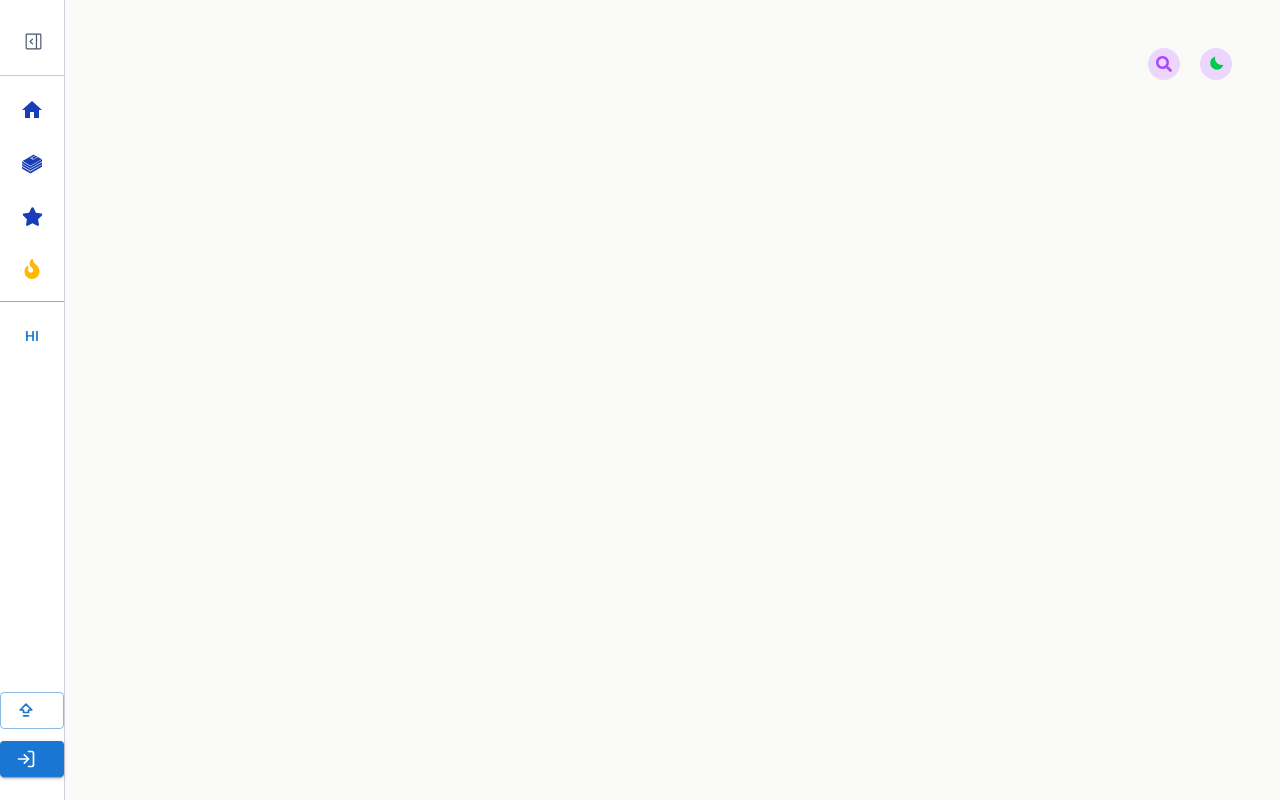
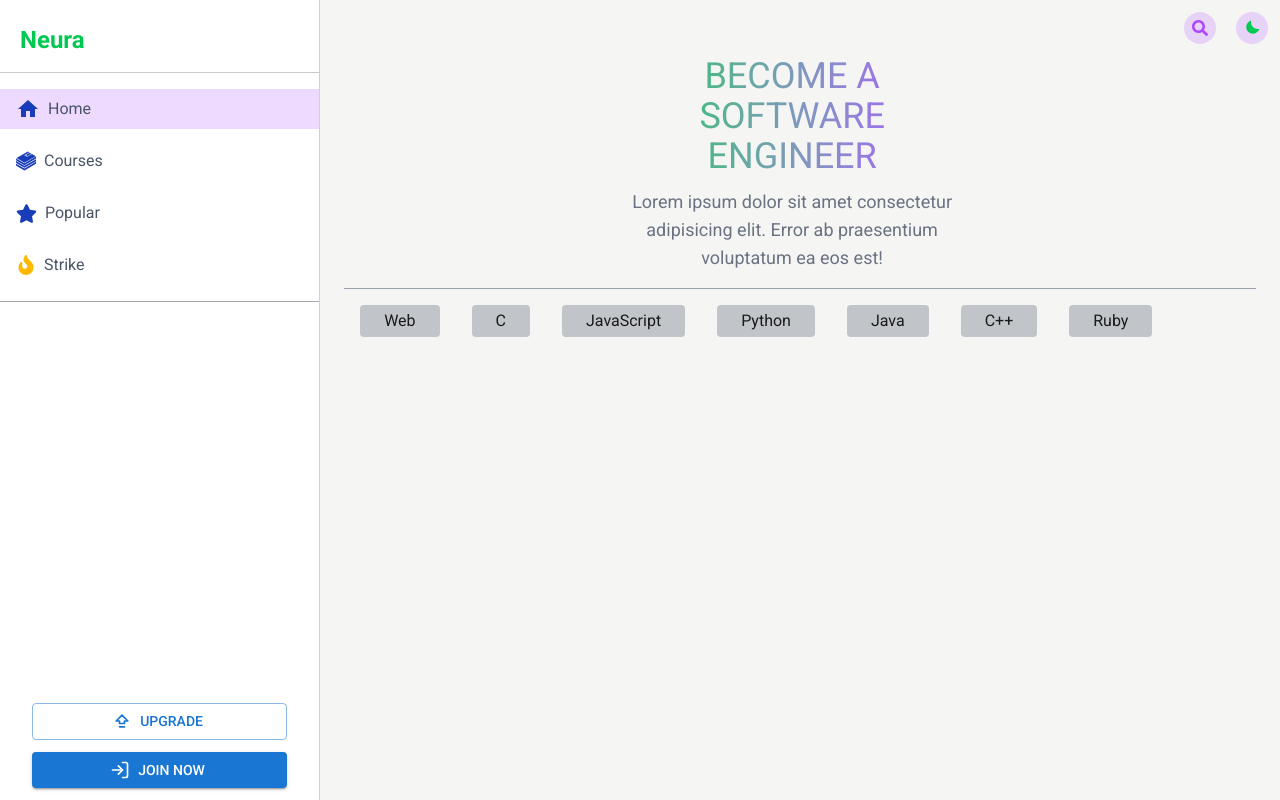
Before and after one commit to dev-mosarof66/AI-TUTOR, a Next.js app: page /courses in a window 1280 px wide. Built offline with nearby package versions, Linux system fonts and the light colour scheme; what @mui/material-nextjs would draw is missing.

Commit message:
working with home screen

```diff
--- /dev/null
+++ b/src/app/courses/layout.tsx
@@ -0,0 +1,75 @@
+"use client";
+import Sidebar from "@/components/custom/sidebar";
+import React, { useEffect, useState } from "react";
+import { FaStar, FaFire } from "react-icons/fa";
+import { SiBookstack } from "react-icons/si";
+import { MdHome } from "react-icons/md";
+import "../../css/sidebar.css";
+import { useAppDispatch, useAppSelector } from "../hooks";
+import { changeTheme } from "@/features/theme/themeSlice";
+import Header from "@/components/custom/CourseHeader";
+import Search from "@/components/custom/Search";
+
+interface Type {
+  children: React.ReactNode;
+}
+
+const Items = [
+  {
+    id: 1,
+    name: "Home",
+    Icon: () => <MdHome size={24} />,
+    link: "/courses",
+  },
+  {
+    id: 2,
+    name: "Courses",
+    Icon: () => <SiBookstack size={20} />,
+    link: "/courses/all",
+  },
+  {
+    id: 3,
+    name: "Popular",
+    Icon: () => <FaStar size={21} />,
+    link: "/courses/popular",
+  },
+  {
+    id: 4,
+    name: "Strike",
+    Icon: () => <FaFire size={20} />,
+    link: "/courses/strike",
+  },
+];
+
+const CourseLayout = ({ children }: Type) => {
+  const isDarkMode = useAppSelector((state) => state.theme.theme);
+  const [searchMode, setSearchMode] = useState(false);
+  const dispatch = useAppDispatch();
+  console.log("isDarkMode in course", isDarkMode);
+  useEffect(() => {
+    const load = localStorage.getItem("p_xyz");
+    const theme = load ? JSON.parse(load) : null;
+    dispatch(changeTheme(theme));
+  }, []);
+  return (
+    <div
+      className={`w-full h-screen flex  ${
+        !isDarkMode ? "bg-stone-100" : " bg-gray-800"
+      }`}
+    >
+      <Sidebar items={Items} isDarkMode={isDarkMode} />
+
+      <div className="w-[95%] mx-auto sm:w-[90%] h-screen ">
+        <Header setSearchMode={setSearchMode} />
+        <div className="w-full h-[85vh] overflow-y-scroll scrollbar-hidden">
+          {children}
+        </div>
+      </div>
+      {searchMode && (
+        <Search setSearchMode={setSearchMode} isDarkMode={isDarkMode} />
+      )}
+    </div>
+  );
+};
+
+export default CourseLayout;
--- a/src/app/courses/page.tsx
+++ b/src/app/courses/page.tsx
@@ -1,38 +1,11 @@
 "use client";
-import Sidebar from "@/components/custom/sidebar";
 import React, { useEffect } from "react";
-import { FaStar, FaFire } from "react-icons/fa";
-import { SiBookstack } from "react-icons/si";
-import { MdHome } from "react-icons/md";
 import "../../css/sidebar.css";
-import CourseContent from "@/components/custom/CourseContent";
 import { useAppDispatch, useAppSelector } from "../hooks";
 import { changeTheme } from "@/features/theme/themeSlice";
+import CourseContent from "@/components/custom/CourseContent";
 
-const Items = [
-  {
-    id: 1,
-    name: "Home",
-    Icon: () => <MdHome size={24} />,
-  },
-  {
-    id: 2,
-    name: "Courses",
-    Icon: () => <SiBookstack size={20} />,
-  },
-  {
-    id: 3,
-    name: "Popular",
-    Icon: () => <FaStar size={21} />,
-  },
-  {
-    id: 4,
-    name: "Strike",
-    Icon: () => <FaFire size={20} />,
-  },
-];
-
-const Course = () => {
+const Courses = () => {
   const isDarkMode = useAppSelector((state) => state.theme.theme);
   const dispatch = useAppDispatch();
   console.log("isDarkMode in course", isDarkMode);
@@ -43,16 +16,33 @@ const Course = () => {
   }, []);
   return (
     <div
-      className={`w-full h-screen flex items-center ${
-        !isDarkMode ? "bg-stone-50" : " bg-gray-800"
-      }`}
+      className={`w-[95%] mx-auto  flex flex-col`}
     >
-      <Sidebar items={Items} isDarkMode={isDarkMode} />
-      {/*sidebar placeholder  */}
-      <div className="w-16 sm:w-18" />
+      <div className="w-full max-w-4xl flex flex-col items-center gap-3">
+        <h1
+          className={`text-xl xs:text-3xl sm:text-4xl xs:w-xs text-center ${
+            isDarkMode
+              ? "bg-gradient-to-br from-green-500 to-purple-500 bg-clip-text text-transparent"
+              : "bg-gradient-to-r from-green-500 to-purple-500 bg-clip-text text-transparent"
+          }`}
+        >
+          BECOME A SOFTWARE ENGINEER
+        </h1>
+        <p
+          className={`w-full xs:w-sm text-center text-xs xs:text-base sm:text-lg ${
+            isDarkMode ? "text-gray-500" : "text-gray-500"
+          }`}
+        >
+          Lorem ipsum dolor sit amet consectetur adipisicing elit. Error ab
+          praesentium voluptatum ea eos est!
+        </p>
+      </div>
+      {/* divider  */}
+      <div className={`w-full bg-gray-400 h-[1px] my-4`}></div>
+      {/* courses  */}
       <CourseContent />
     </div>
   );
 };
 
-export default Course;
+export default Courses;
--- a/src/components/custom/CourseContent.tsx
+++ b/src/components/custom/CourseContent.tsx
@@ -1,19 +1,56 @@
 "use client";
-import React, { useState } from "react";
-import "../../css/sidebar.css";
-import CourseHeader from "./CourseHeader";
-import Search from "./Search";
 import { useAppSelector } from "@/app/hooks";
+import React, { ReactNode } from "react";
+
+const Tabs = [
+  {
+    id: 0,
+    name: "Web",
+  },
+  {
+    id: 1,
+    name: "C",
+  },
+  {
+    id: 2,
+    name: "JavaScript",
+  },
+  {
+    id: 3,
+    name: "Python",
+  },
+  {
+    id: 4,
+    name: "Java",
+  },
+  {
+    id: 5,
+    name: "C++",
+  },
+  {
+    id: 6,
+    name: "Ruby",
+  },
+];
+
+
 
 const CourseContent = () => {
-  const [searchMode, setSearchMode] = useState(false);
-  const isDarkMode = useAppSelector((state)=>state.theme.theme)
-
-
+  const isDarkMode = useAppSelector((state) => state.theme.theme);
   return (
-    <div className="w-full h-screen overflow-y-scroll scrollbar-hidden p-2 xs:p-4">
-      <CourseHeader setSearchMode={setSearchMode} />
-      {searchMode && <Search setSearchMode={setSearchMode} isDarkMode={isDarkMode} />}
+    <div className="w-full">
+      <div className="w-full md:w-[580px] xl:w-full flex items-center overflow-x-scroll">
+        {Tabs.map((tab) => (
+          <div
+            className={`px-6 py-1 rounded-sm ${
+              isDarkMode ? "bg-purple-500/30 text-gray-300" : "bg-gray-600/30"
+            } mx-4 `}
+            key={tab.id}
+          >
+            <h2>{tab.name}</h2>
+          </div>
+        ))}
+      </div>
     </div>
   );
 };
--- a/src/components/custom/CourseHeader.tsx
+++ b/src/components/custom/CourseHeader.tsx
@@ -19,8 +19,8 @@ const CourseHeader = ({ setSearchMode }: CourseHeaderProps) => {
   };
 
   return (
-    <div className="w-full items-center justify-center">
-      <nav className="w-full flex items-center justify-end gap-5 p-3 sm:p-8">
+    <div className="w-full items-center justify-end">
+      <nav className="w-full flex items-center justify-end gap-5 p-3">
         <div
           onClick={() => setSearchMode(true)}
           className="p-2 bg-purple-500/20 hover:bg-purple-500/30 active:ring active:ring-purple-600 rounded-full cursor-pointer transition duration-500 delay-75"
--- a/src/components/custom/sidebar.tsx
+++ b/src/components/custom/sidebar.tsx
@@ -4,10 +4,18 @@ import { Button, Tooltip } from "@mui/material";
 import "../../css/sidebar.css";
 import { GoSidebarExpand, GoSidebarCollapse } from "react-icons/go";
 import { LuLogIn, LuArrowBigUpDash } from "react-icons/lu";
+import { useRouter } from "next/navigation";
+
+interface SidebarItem {
+  id: number;
+  name: string;
+  Icon: React.ElementType;
+  link: string;
+}
 
 interface SidebarProps {
   title?: string;
-  items: { id: number; name: string; Icon: React.ElementType }[];
+  items: SidebarItem[];
   isDarkMode: boolean;
 }
 
@@ -16,15 +24,15 @@ const Sidebar: React.FC<SidebarProps> = ({
   items,
   isDarkMode,
 }) => {
-  const [isOpen, setIsOpen] = useState(false);
-  const [isMobileScreen, setMobileScreen] = useState(false);
+  const router = useRouter();
+  const [isOpen, setIsOpen] = useState(true);
+  const [activeTab, setActiveTab] = useState(1);
   const user = false;
 
   useEffect(() => {
     const resizeWindow = () => {
       if (window.innerWidth < 768) {
         setIsOpen(false);
-        setMobileScreen(true);
       }
     };
 
@@ -37,15 +45,15 @@ const Sidebar: React.FC<SidebarProps> = ({
   }, []);
   return (
     <div
-      className={`${isOpen ? "w-60 sm:w-72 md:w-96" : "w-fit"} ${
-        isMobileScreen ? "absolute z-50" : ""
+      className={`hidden md:block ${
+        isOpen ? "w-64 lg:w-72 xl:w-96" : "w-fit"
       } h-screen  border-r ${
         isDarkMode
           ? "bg-gray-700 text-gray-300 border-r-white/50"
           : "bg-white  text-gray-600 border-r-gray-400/50"
       } transition-all   backdrop-blur-2xl`}
     >
-      <div className="h-screen py-6 transition-all duration-200 delay-75">
+      <div className="h-screen py-6 transition-all duration-200 delay-75 relative">
         {/* header  */}
         <div className="w-full flex items-center justify-between px-2">
           <h1
@@ -57,7 +65,7 @@ const Sidebar: React.FC<SidebarProps> = ({
           </h1>
           <div
             onClick={() => setIsOpen(!isOpen)}
-            className="p-2 pl-4 hover:bg-gray-500/20 active:bg-gray-500/20 rounded-full active:ring-1 ring-purple-500 cursor-pointer transition duration-300 delay-75 group"
+            className="block xl:hidden p-2 pl-4 hover:bg-gray-500/20 active:bg-gray-500/20 rounded-full active:ring-1 ring-purple-500 cursor-pointer transition duration-300 delay-75 group"
           >
             {isOpen ? (
               <Tooltip title="collapse" arrow placement="right">
@@ -87,7 +95,7 @@ const Sidebar: React.FC<SidebarProps> = ({
         <div className="w-full h-[1px] my-4 bg-gray-600/30"></div>
 
         {/* sidebar items goes here  */}
-        <div className="h-[70vh] xs:h-[75vh]  sm:h-[75vh] overflow-y-scroll scrollbar-hidden">
+        <div className="md:h-[70vh] overflow-y-scroll scrollbar-hidden">
           <div
             className={`w-full flex flex-col items-center ${
               isOpen ? "gap-3" : "gap-5"
@@ -98,18 +106,23 @@ const Sidebar: React.FC<SidebarProps> = ({
                 {!isOpen ? (
                   <Button
                     variant="text"
+                    onClick={() => {
+                      setActiveTab(Item.id);
+                      router.push(Item.link);
+                    }}
                     key={index}
-                    className={`w-fit flex items-center gap-2 my-2 py-2 px-0 hover:bg-gray-500/20 active:bg-gray-500/30 active:scale-95 cursor-pointer transition duration-300 delay-75`}
+                    className={`w-fit flex items-center  px-0 }hover:bg-gray-500/20 active:bg-gray-500/30 active:scale-95 cursor-pointer transition duration-300 delay-75`}
                   >
                     <Tooltip title={Item.name} arrow placement="right">
                       <div
-                        className={`${
+                        className={`w-full flex items-center justify-center py-1 ${
                           Item.id === 4
                             ? "text-amber-400"
                             : `${
                                 isDarkMode ? "text-green-500" : "text-blue-800"
                               }`
-                        }`}
+                        } ${activeTab === Item.id ? "bg-purple-500/30" : ""}
+                    `}
                       >
                         <Item.Icon />
                       </div>
@@ -118,7 +131,15 @@ const Sidebar: React.FC<SidebarProps> = ({
                 ) : (
                   <div
                     key={index}
-                    className={`w-full flex items-center gap-2 py-2 px-4 hover:bg-gray-500/20 active:bg-gray-500/30 active:scale-95 cursor-pointer transition duration-300 delay-75`}
+                    onClick={() => {
+                      setActiveTab(Item.id);
+                      router.push(Item.link);
+                    }}
+                    className={`w-full flex items-center gap-2 py-2 px-4 ${
+                      activeTab === Item.id
+                        ? "bg-purple-500/20 hover:bg-purple-500/40 active:bg-purple-500/50 active:scale-95"
+                        : "hover:bg-purple-500/20 active:bg-purple-500/30 active:scale-95"
+                    }  cursor-pointer transition duration-300 delay-75`}
                   >
                     <div
                       className={`${
@@ -136,10 +157,10 @@ const Sidebar: React.FC<SidebarProps> = ({
             ))}
           </div>
           <div className="w-full h-[1px] my-4 bg-gray-600/50"></div>
-          <Button variant="text">HI</Button>
         </div>
 
         {/* profile or login  */}
+        <div className="absolute bottom-3 w-full backdrop-blur-3xl">
           <div className="w-full flex flex-col items-center justify-center gap-3">
             <div className="w-full flex items-center justify-center">
               <Button
@@ -172,6 +193,7 @@ const Sidebar: React.FC<SidebarProps> = ({
           </div>
         </div>
       </div>
+    </div>
   );
 };
 
```
Also changed, not shown: src/app/courses/all/page.tsx (added, +12 -0 lines), src/app/courses/popular/page.tsx (added, +12 -0 lines), src/app/courses/strike/page.tsx (added, +12 -0 lines). Lines whose indentation alone changed are shown as unchanged.
